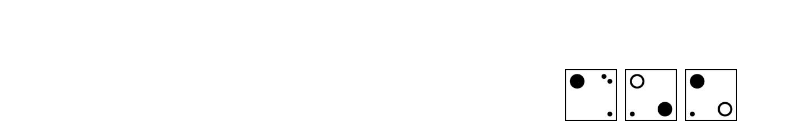
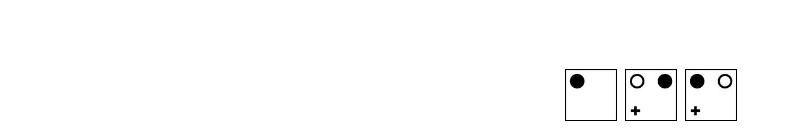
Before and after one commit to 3174N/micropul, an Angular app in the folder client/: page / in a window 1280 px wide. Shown: the part 666-797 px from the top of the page, without its empty margins (0-800 px from the left). Built offline with nearby package versions, Linux system fonts and the light colour scheme; what ngx-panzoom would draw is missing.

Commit message:
Remove tile from hand after placing

```diff
--- a/client/src/app/grid/grid.component.ts
+++ b/client/src/app/grid/grid.component.ts
@@ -43,7 +43,7 @@ export class GridComponent implements OnInit {
   constructor(private sharedService: SharedService) {}
 
   ngOnInit(): void {
-    this.addTile('40', 0, { x: 0, y: 0 });
+    this.addTile('40', 0, { x: 0, y: 0 }, true);
   }
 
   addPlaceholder(coords: Coords[], position: Coords) {
@@ -67,7 +67,12 @@ export class GridComponent implements OnInit {
     }
   }
 
-  addTile(index: string | null, rotation: number, position: Coords) {
+  addTile(
+    index: string | null,
+    rotation: number,
+    position: Coords,
+    isFirstTile: boolean = false
+  ) {
     if (!index) return;
 
     // Get all placeholder/tiles coords.
@@ -99,6 +104,13 @@ export class GridComponent implements OnInit {
       rotation: rotation,
       locked: true,
     });
+
+    if (!isFirstTile) {
+      // Remove tile from hand.
+      let hand = this.sharedService.getHand();
+      hand.splice(hand.indexOf(index), 1);
+      this.sharedService.setHand(hand);
+    }
 
     // Add placeholders around new tile if there is empty space there.
     this.addPlaceholder(coords, { x: position.x - 1, y: position.y });
--- a/client/src/app/hand/hand.component.html
+++ b/client/src/app/hand/hand.component.html
@@ -1,9 +1,9 @@
 <div class="hand">
   <div
-    class="cell selected-{{ cell.index === selectedCell }}"
-    *ngFor="let cell of hand"
-    (click)="onCellClick(cell.index)"
+    class="cell selected-{{ cell === selectedCell }}"
+    *ngFor="let cell of getHand()"
+    (click)="onCellClick(cell)"
   >
-    <hand-tile [tileIndex]="cell.index"></hand-tile>
+    <hand-tile [tileIndex]="cell"></hand-tile>
   </div>
 </div>
--- a/client/src/app/hand/hand.component.ts
+++ b/client/src/app/hand/hand.component.ts
@@ -1,10 +1,5 @@
 import { Component, OnInit } from '@angular/core';
 import { SharedService } from '../shared.service';
-
-interface Tile {
-  index: string;
-  rot: number;
-}
 
 @Component({
   selector: 'tile-hand',
@@ -12,14 +7,11 @@ interface Tile {
   styleUrls: ['./hand.component.less'],
 })
 export class HandComponent implements OnInit {
-  hand: Tile[] = [
-    { index: '31', rot: 0 },
-    { index: '32', rot: 0 },
-    { index: '33', rot: 0 },
-  ];
   selectedCell: string | null = null;
 
-  constructor(private sharedService: SharedService) {}
+  constructor(private sharedService: SharedService) {
+    sharedService.setHand(['1', '2', '3']);
+  }
 
   ngOnInit(): void {}
 
@@ -29,4 +21,8 @@ export class HandComponent implements OnInit {
         ? null
         : this.sharedService.getSelectedTile().tileIndex;
   }
+
+  getHand(): string[] {
+    return this.sharedService.getHand();
+  }
 }
--- a/client/src/app/shared.service.ts
+++ b/client/src/app/shared.service.ts
@@ -9,7 +9,8 @@ interface SelectedTile {
   providedIn: 'root',
 })
 export class SharedService {
-  selectedTile: SelectedTile = { tileIndex: null, rotation: 0 };
+  private selectedTile: SelectedTile = { tileIndex: null, rotation: 0 };
+  private hand: string[] = [];
 
   constructor() {}
 
@@ -19,4 +20,12 @@ export class SharedService {
   getSelectedTile(): SelectedTile {
     return this.selectedTile;
   }
+
+  setHand(hand: string[]) {
+    this.hand = hand;
+    console.log(hand, this.hand);
+  }
+  getHand(): string[] {
+    return this.hand;
+  }
 }
```
